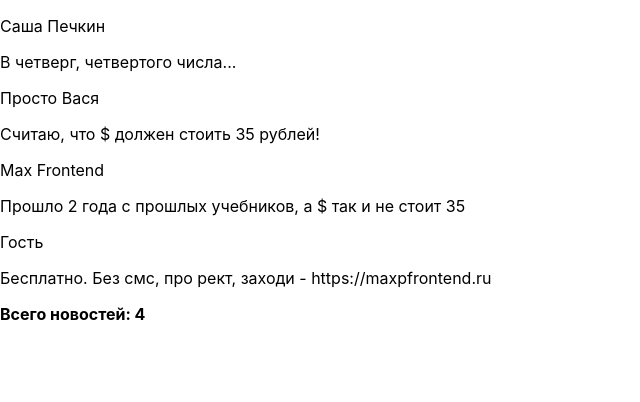
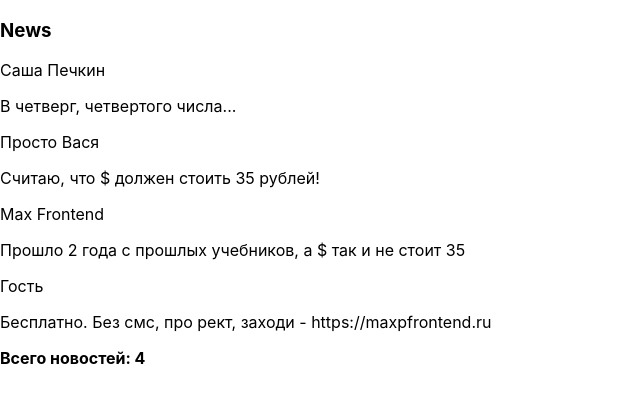
Before and after one commit to hsher/react-study, a React (Create React App) app: page / in a window 1280 px wide. Shown: the top 402 px of the page, without its empty margins (0-640 px from the left). Built offline with nearby package versions, Linux system fonts and the light colour scheme.

Commit message:
Create Article component

```diff
--- a/src/index.js
+++ b/src/index.js
@@ -28,9 +28,22 @@ const myNews = [
 const App = () => {
   return (
     <React.Fragment>
+      <h3>News</h3>
       <News data={myNews} />
     </React.Fragment>
   )
+}
+
+class Article extends React.Component {
+  render() {
+    const { author, text } = this.props.item
+    return (
+      <div>
+        <p className="news__author">{author}</p>
+        <p className="news__text">{text}</p>
+      </div>
+    )
+  }
 }
 
 class News extends React.Component {
@@ -41,10 +54,7 @@ class News extends React.Component {
     if (data.length) {
       newsTemplate = data.map(function(item) {
         return (
-          <div key={item.id}>
-            <p className="news__author">{item.author}</p>
-            <p className="news__text">{item.text}</p>
-          </div>
+          <Article item={item} key={item.id}/>
         )
       })
     } else {
```
